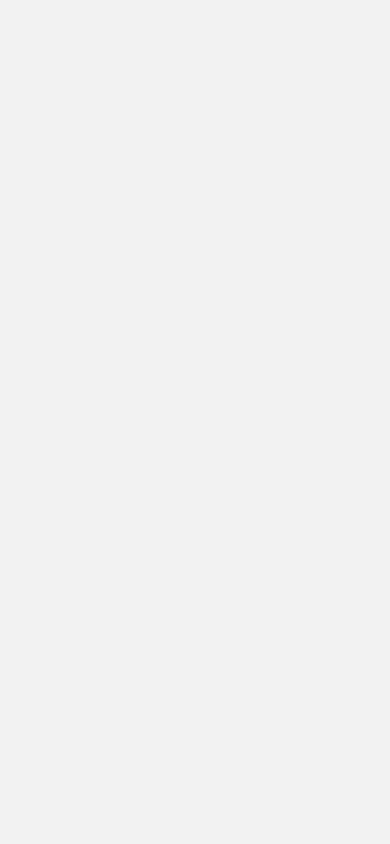
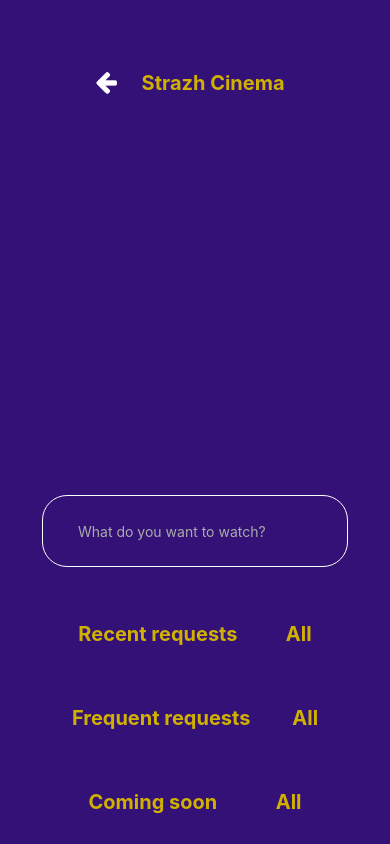
Before and after one commit to leaob7/Search-Films-App, a React Native app: screen /MainPage in a window 390 px wide. Built offline with nearby package versions, Linux system fonts and the light colour scheme.

Commit message:
estrutura e design basico

```diff
--- a/src/Pages/Login.js
+++ b/src/Pages/Login.js
@@ -11,7 +11,8 @@ export default function Login() {
 
   function validateLogin() {
     // validação extremamente simples apenas para o comportamento do app
-    email.includes('@' && '.com') && password.length >= 4 ? linkTo('/MainPage') : null;
+    // email.includes('@' && '.com') && password.length >= 4 ? linkTo('/MainPage') : null;
+    linkTo('/MainPage')
   }
   return (
     <View style={ styles.loginContainer }>
--- a/src/Pages/MainPage.js
+++ b/src/Pages/MainPage.js
@@ -1,10 +1,36 @@
 import React from 'react';
-import { Text, View } from 'react-native';
+import { Text, TextInput, View } from 'react-native';
+import Icon from 'react-native-vector-icons/FontAwesome';
+import styles from '../styles/stylesMainPage';
+
+const filterText = "What do you want to watch?"
 
 export default function MainPage() {
   return (
-    <View>
+    <View style={ styles.mainPageContainer }>
+      <View style={ styles.upBar }>
+        <Icon name="arrow-left" size={25} style={ styles.backArrow } color="#fff"/>
+        <Text style={ styles.upBarText }> Strazh Cinema</Text>
+      </View>
 
+      <View style={ styles.filterContainer } >
+        <TextInput style ={ styles.filterInput } placeholder={ filterText } placeholderTextColor="#ababab" />
+      </View>
+
+      <View style={ styles.recentFilms }>
+        <Text style={ styles.linkTexts }>Recent requests</Text>
+        <Text style={ styles.linkTexts }>All</Text>
+      </View>
+
+      <View style={ styles.frequentFilms }>
+        <Text style={ styles.linkTexts }>Frequent requests</Text>
+        <Text style={ styles.linkTexts }>All</Text>
+      </View>
+
+      <View style={ styles.soonFilms }>
+        <Text style={ styles.linkTexts }>Coming soon</Text>
+        <Text style={ styles.linkTexts }>All</Text>
+      </View>
 
 
 
--- a/src/styles/stylesMainPage.js
+++ b/src/styles/stylesMainPage.js
@@ -1,7 +1,60 @@
 import { StyleSheet } from "react-native";
 
 const styles = StyleSheet.create({
-
+    mainPageContainer: {
+      backgroundColor: "#331177",
+      height: "100%"
+    },
+    upBar: {
+      flexDirection: "row",
+      justifyContent:"center",
+      alignItems: "center",
+      margin: "auto",
+      marginTop: 70,
+    },
+    backArrow: {
+      marginRight: 20,
+    },
+    upBarText: {
+      color: "#d1b100",
+      fontWeight: "bold",
+      fontSize: 20,
+      marginRight: 10,
+    },
+    filterContainer: {
+      margin: 25,
+      alignItems: "center",
+    },
+    filterInput: {
+      backgroundColor: "#331177",
+      borderColor: "#fff",
+      borderWidth: 1,
+      borderRadius: 25,
+      color: "#fff",
+      width: "90%",
+      height: 30,
+      padding: 35,
+    },
+    recentFilms: {
+      flexDirection: "row",
+      justifyContent: "space-evenly",
+      margin: 30,
+    },
+    frequentFilms: {
+      flexDirection: "row",
+      justifyContent: "space-evenly",
+      margin: 30,
+    },
+    soonFilms: {
+      flexDirection: "row",
+      justifyContent: "space-evenly",
+      margin: 30,
+    },
+    linkTexts: {
+      color: "#d1b100",
+      fontWeight: "bold",
+      fontSize: 20,
+    }
 })
 
 export default styles;
```
Also changed, not shown: src/Components/MainPageFooter.js (added).
